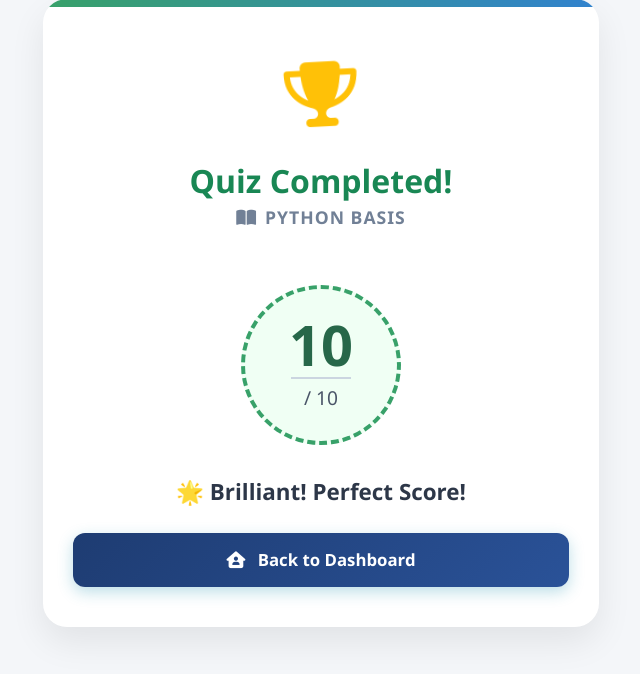
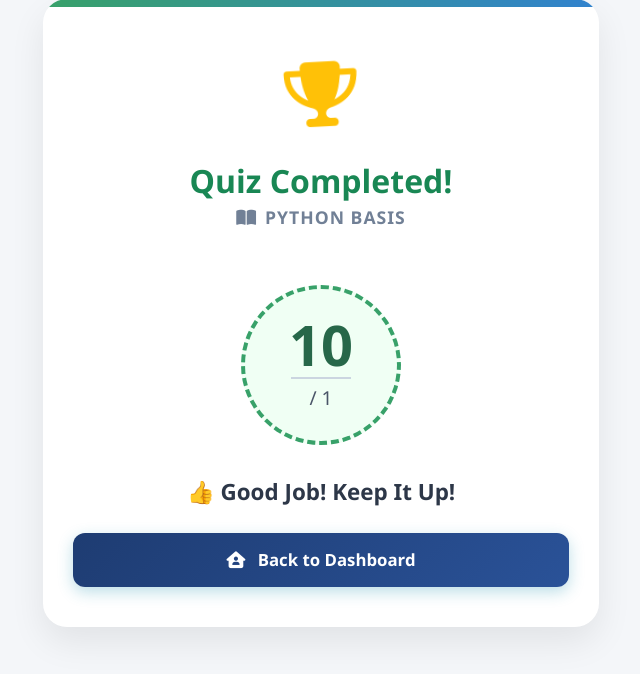
Before and after one commit to tapanshu05/quiz-application, a Django app: template quiz_app/templates/quiz_app/result.html in a window 1280 px wide. Shown: the part 87-761 px from the top of the page, without its empty margins (319-959 px from the left). Run offline with Django 5.2, Linux system fonts and the light colour scheme; data comes from the database, SQL or seed files in the repository; tables that the repository leaves empty hold one stand-in row (values such as "Sample post"); the template is opened without the code that fills it: values that come from a table or form of the project are taken from there, most other values are stand-ins (such as "Sample title", 1, 10 or a date in 2020).

Commit message:
Fix duplicate template structure and link correct total_questions variable

```diff
--- a/quiz_app/templates/quiz_app/result.html
+++ b/quiz_app/templates/quiz_app/result.html
@@ -4,11 +4,8 @@
     <meta charset="UTF-8">
     <meta name="viewport" content="width=device-width, initial-scale=1.0">
     <title>Quiz Result - {{ quiz.title }}</title>
-    <!-- Bootstrap 5 -->
     <link href="https://cdn.jsdelivr.net/npm/bootstrap@5.3.0/dist/css/bootstrap.min.css" rel="stylesheet">
-    <!-- FontAwesome Icons -->
     <link rel="stylesheet" href="https://cdnjs.cloudflare.com/ajax/libs/font-awesome/6.4.0/css/all.min.css">
-    <!-- Animate.css for beautiful appearance -->
     <link rel="stylesheet" href="https://cdnjs.cloudflare.com/ajax/libs/animate.css/4.1.1/animate.min.css"/>
 
     <style>
@@ -135,7 +132,6 @@
     <div class="container result-container">
         <div class="card result-card animate__animated animate__zoomIn">
 
-            <!-- Animated Celebration Icon -->
             <div class="celebration-icon animate__animated animate__tada animate__infinite animate__slower">
                 <i class="fa-solid fa-trophy text-warning"></i>
             </div>
@@ -143,17 +139,15 @@
             <h2 class="fw-bold text-success mb-1">Quiz Completed!</h2>
             <p class="quiz-title mb-4"><i class="fa-solid fa-book-open me-2"></i>{{ quiz.title }}</p>
 
-            <!-- Circular Score Engine Block -->
             <div class="score-badge-wrapper">
                 <span class="score-number">{{ score }}</span>
-                <span class="total-number">/ {{ total }}</span>
+                <span class="total-number">/ {{ total_questions }}</span>
             </div>
 
-            <!-- Dynamic Feedback message based on score -->
             <div class="feedback-text">
-                {% if score == total %}
+                {% if score == total_questions %}
                     🌟 Brilliant! Perfect Score!
-                {% elif score >= total|divisibleby:2 %}
+                {% elif score >= total_questions|divisibleby:2 %}
                     👍 Good Job! Keep It Up!
                 {% else %}
                     📚 Need Practice! Try Again!
@@ -162,7 +156,6 @@
 
             <div class="row g-2 justify-content-center">
                 <div class="col-12">
-                    <!-- Action redirect button -->
                     <a href="{% url 'dashboard' %}" class="btn btn-dashboard">
                         <i class="fa-solid fa-house-user me-2"></i> Back to Dashboard
                     </a>
```
